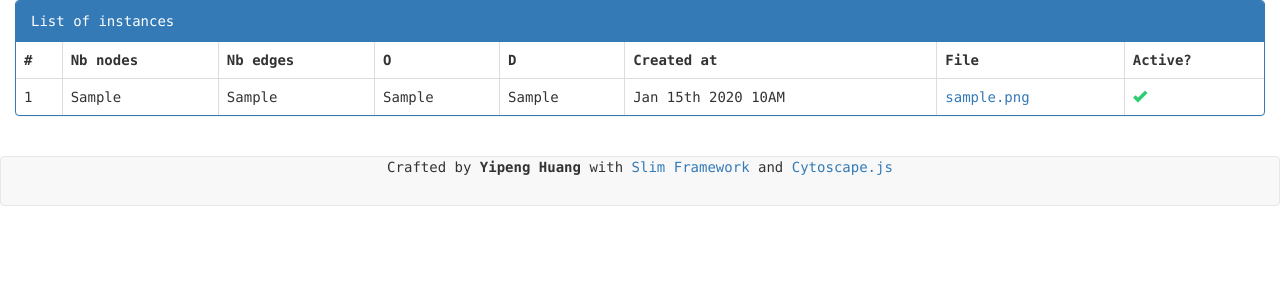
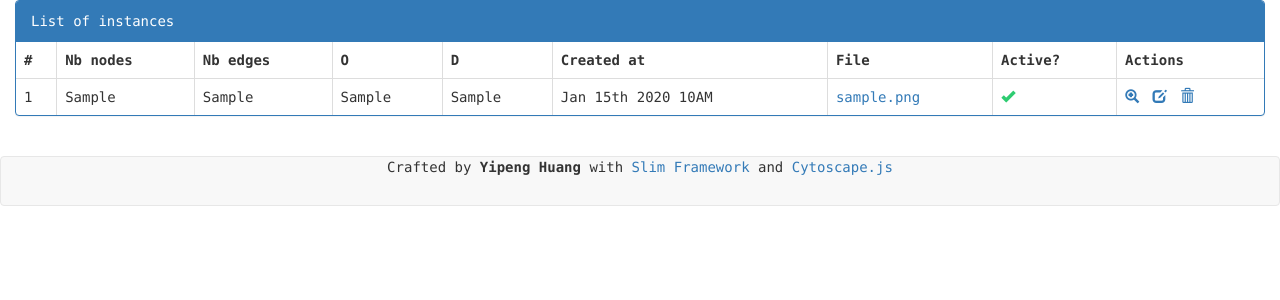
Before and after one commit to phamour/motelo, a PHP site: template templates/list_instance.php in a window 1280 px wide. Shown: the part 92-392 px from the top of the page. Run offline with PHP 8.4, Linux system fonts and the light colour scheme; the template is opened without the code that fills it: most values are stand-ins (such as "Sample title", 1, 10 or a date in 2020).

Commit message:
add actions column on lists, #5

```diff
--- a/public/css/frontend.css
+++ b/public/css/frontend.css
@@ -18,12 +18,17 @@ div#container {
 }
 /************************************************/
 
+/********************* List *********************/
 span.status_ok {
     color: #2ecc71;
 }
 span.status_ko {
     color: #e74c3c;
 }
+a.list_action {
+    margin-right: 5px;
+}
+/************************************************/
 
 /**************** View solution *****************/
 div.graph_wrapper {
--- a/templates/list_instance.php
+++ b/templates/list_instance.php
@@ -17,6 +17,7 @@
                     <th>Created at</th>
                     <th>File</th>
                     <th>Active?</th>
+                    <th>Actions</th>
                 </tr>
             </thead>
             <tbody>
@@ -34,6 +35,17 @@
                                 aria-hidden="true">
                             </span>
                         </td>
+                        <td>
+                            <a class="list_action action_view" title="view" href="#">
+                                <span class="glyphicon glyphicon-zoom-in" aria-hidden="true"></span>
+                            </a>
+                            <a class="list_action action_edit" title="edit" href="#">
+                                <span class="glyphicon glyphicon-edit" aria-hidden="true"></span>
+                            </a>
+                            <a class="list_action action_delete" title="delete" href="#">
+                                <span class="glyphicon glyphicon-trash" aria-hidden="true"></span>
+                            </a>
+                        </td>
                     </tr>
                 <?php endforeach ?>
             </tbody>
```
Also changed, not shown: templates/list_model.php (+9 -0 lines), templates/list_solution.php (+12 -0 lines).
